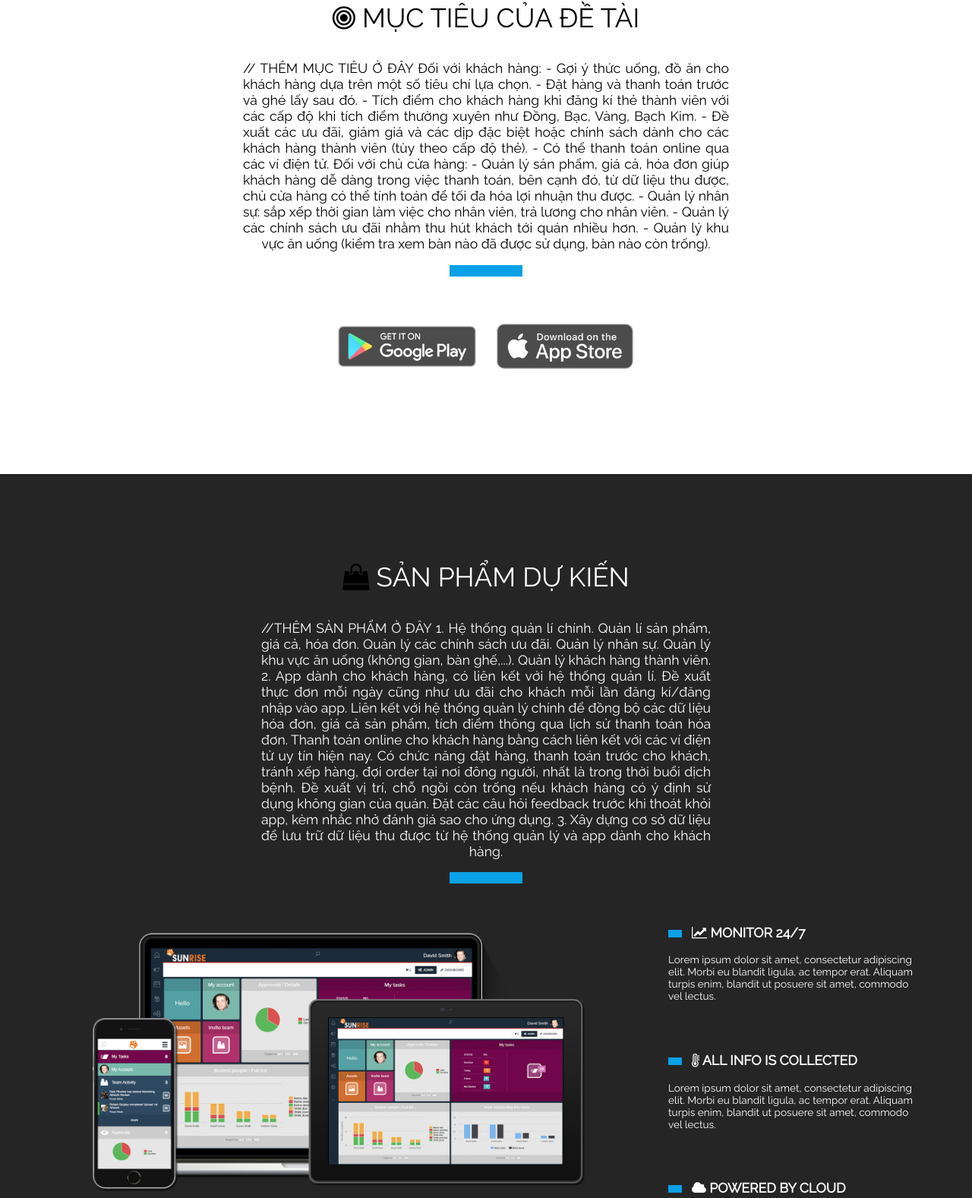
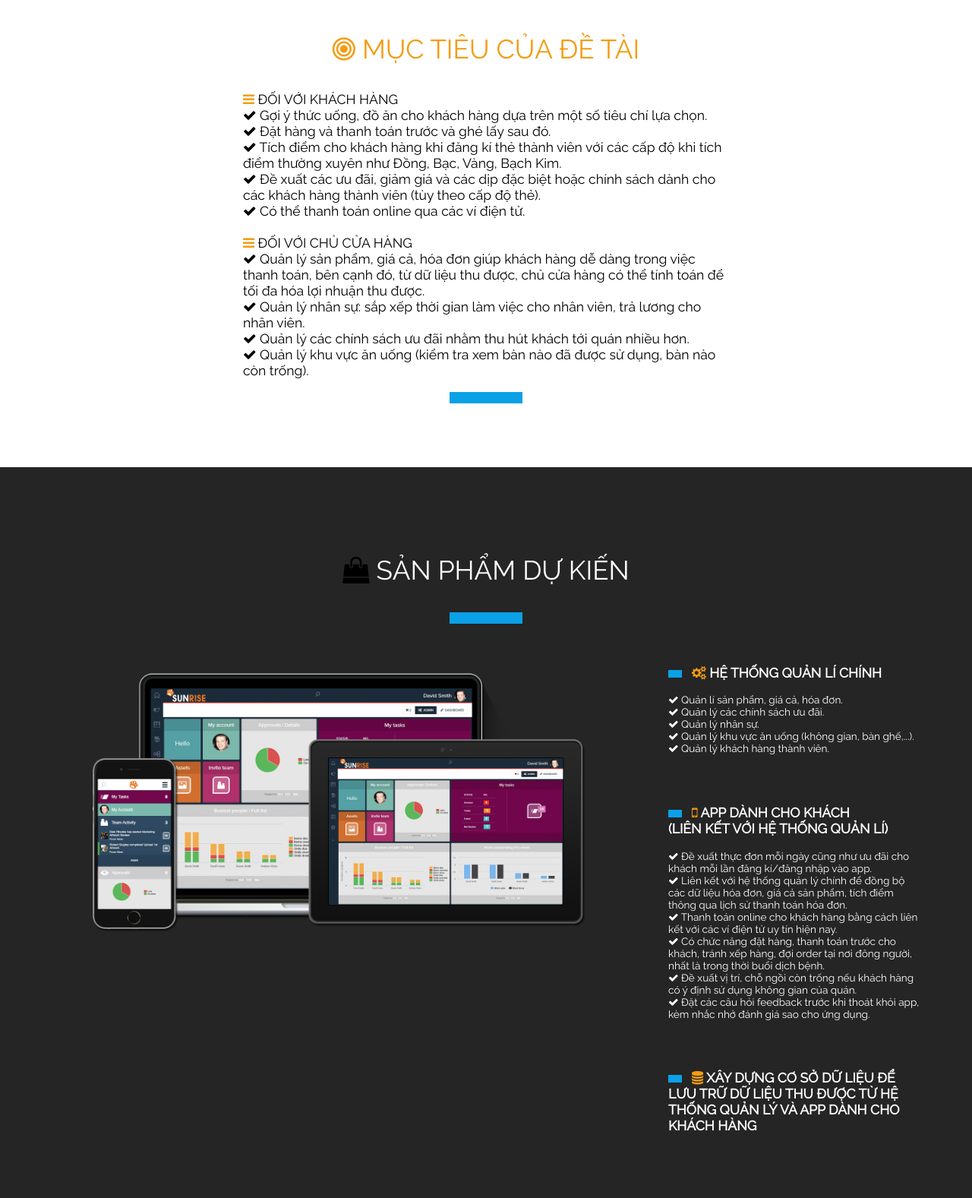
Before and after one commit to JIN-zz-tt/BDC-Assignment, a plain HTML site: page index.html in a window 1280 px wide. Shown: the part 991-2568 px from the top of the page at 76% size. Drawn offline with nearby package versions, Linux system fonts and the light colour scheme.

Commit message:
add some feature

```diff
--- a/index.html
+++ b/index.html
@@ -2,7 +2,7 @@
 <html>
     <title>TEAM 9</title>
     <meta charset="UTF-8">
-    <link rel="shortcut icon" href="images/fav.png" />
+    <link rel="shortcut icon" href="images/hcmut.png" />
     <link rel="stylesheet" href="css/style.css">
     <link rel="stylesheet" href="css/flex.css">
     <link rel="stylesheet" href="css/color.css">
@@ -15,7 +15,8 @@
         <!-- Navigation -->
         <header id="navigationBar" class="container-fluid-sm flex-direction-auto text-white bg-flat-black">
             <div id="header-logo" class="header-logo">
-                <a href="index.html" title="Home page"><img src="images/logo-web.png" height="48"></a>
+                <a href="index.html" title="Home page"><img src="images/hcmut.png" height="48"></a>
+
             </div>
             <nav id="navigationList" class="flex-self-center padding-col-md text-center">
                 <ul>
@@ -31,7 +32,7 @@
         <main>
             <!-- Header -->
             <section id="headerSection" class="container-fluid-lg text-center text-white img-cover" style="background-image:url(images/bg.jpg)">
-                <h1 id="headerSection-header" class="margin-bottom"> TÊN ĐỀ TÀI </h1>
+                <h1 id="headerSection-header" class="margin-bottom text-yellow"> PHÂN TÍCH, ĐÁNH GIÁ VÀ TRIỂN KHAI MÔ HÌNH TỐI ƯU <br> CHO DỊCH VỤ KINH DOANH COFFEE </h1>
                 <h3 id="headerSection-description" class="width-half align-center-row text-justify-center">
                     Với đặc thù công việc gắn với khách hàng và sự hài lòng của khách hàng, lĩnh vực dịch vụ đang tạo ra ngày càng
                     nhiều dữ liệu. Khai thác khối lượng dữ liệu này cách hợp lý có thể giúp các nhà đầu tư vào lĩnh vực dịch vụ đem về lợi ích rất lớn.<br><br>
@@ -48,51 +49,32 @@
             </section>
 
             <!-- News -->
-            <section id="newsSection" class="container-fluid bg-white text-center text-black">
-                <h1 id="newsSection-header" > <i class="fa fa fa-bullseye text-black"></i> MỤC TIÊU CỦA ĐỀ TÀI </h1>
-                <h3 id="newsSection-description" class="width-half align-center-row text-justify-center">
-                    // THÊM MỤC TIÊU Ở ĐÂY
-                    Đối với khách hàng:
-                        - Gợi ý thức uống, đồ ăn cho khách hàng dựa trên một số tiêu chí lựa chọn.
-                        - Đặt hàng và thanh toán trước và ghé lấy sau đó.
-                        - Tích điểm cho khách hàng khi đăng kí thẻ thành viên với các cấp độ khi tích điểm thường xuyên như Đồng, Bạc, Vàng, Bạch Kim.
-                        - Đề xuất các ưu đãi, giảm giá và các dịp đặc biệt hoặc chính sách dành cho các khách hàng thành viên (tùy theo cấp độ thẻ).
-                        - Có thể thanh toán online qua các ví điện tử.
-
-                    Đối với chủ cửa hàng:
-                        - Quản lý sản phẩm, giá cả, hóa đơn giúp khách hàng dễ dàng trong việc thanh toán, bên cạnh đó, từ dữ liệu thu được, chủ cửa hàng có thể tính toán để tối đa hóa lợi nhuận thu được.
-                        - Quản lý nhân sự: sắp xếp thời gian làm việc cho nhân viên, trả lương cho nhân viên.
-                        - Quản lý các chính sách ưu đãi nhằm thu hút khách tới quán nhiều hơn.
-                        - Quản lý khu vực ăn uống (kiểm tra xem bàn nào đã được sử dụng, bàn nào còn trống).
+            <section id="newsSection" class="container-fluid bg-white text-black text-center">
+                <h1 id="newsSection-header" class="text-yellow text-center"> <i class="fa fa fa-bullseye text-yellow"></i> MỤC TIÊU CỦA ĐỀ TÀI </h1>
+                <h3 id="newsSection-description" class="width-half align-center-row text-left">
+                    <i class="fa fa-bars text-yellow"> </i> ĐỐI VỚI KHÁCH HÀNG<br>
+                        <i class="fa fa-check"></i> Gợi ý thức uống, đồ ăn cho khách hàng dựa trên một số tiêu chí lựa chọn. <br>
+                        <i class="fa fa-check"></i> Đặt hàng và thanh toán trước và ghé lấy sau đó. <br>
+                        <i class="fa fa-check"></i> Tích điểm cho khách hàng khi đăng kí thẻ thành viên với các cấp độ khi tích điểm thường xuyên như Đồng, Bạc, Vàng, Bạch Kim. <br>
+                        <i class="fa fa-check"></i> Đề xuất các ưu đãi, giảm giá và các dịp đặc biệt hoặc chính sách dành cho các khách hàng thành viên (tùy theo cấp độ thẻ). <br>
+                        <i class="fa fa-check"></i> Có thể thanh toán online qua các ví điện tử. <br>
+                     <br>
+                    <i class="fa fa-bars text-yellow"></i> ĐỐI VỚI CHỦ CỬA HÀNG <br>
+                        <i class="fa fa-check"></i> Quản lý sản phẩm, giá cả, hóa đơn giúp khách hàng dễ dàng trong việc thanh toán, bên cạnh đó, từ dữ liệu thu được, chủ cửa hàng có thể tính toán để tối đa hóa lợi nhuận thu được. <br>
+                        <i class="fa fa-check"></i> Quản lý nhân sự: sắp xếp thời gian làm việc cho nhân viên, trả lương cho nhân viên. <br>
+                        <i class="fa fa-check"></i> Quản lý các chính sách ưu đãi nhằm thu hút khách tới quán nhiều hơn. <br>
+                        <i class="fa fa-check"></i> Quản lý khu vực ăn uống (kiểm tra xem bàn nào đã được sử dụng, bàn nào còn trống). <br>
 
                 </h3>
-                <div id="newsSection-line" class="line line-md line-blue align-center-horizontal"></div>
+                <div id="newsSection-line" class="line line-md line-blue align-center-horizontal text-center"></div>
 
-                <div id="newsSection-body" class="width-half align-center-all flex-direction-auto flex-main-center padding-md ">
-                    <a id="button-google" href="#"><img class="btn-app-store" src="images/google-play-badge.png"></a>
-                    <a id="button-appstore" href="#"><img class="btn-app-store" src="images/App_Store.png"></a>
-                </div>
+
             </section>
 
             <!--Feature-->
             <section id="featureSection" class="container-fluid padding-row-lg bg-flat-black text-center text-white">
                 <h1 id="featureSection-header" class="header text-center"> <i class="fa fa-shopping-bag text-black"></i> SẢN PHẨM DỰ KIẾN </h1>
                 <h3 id="featureSection-description" class="width-half align-center-row text-justify-center">
-                    //THÊM SẢN PHẨM Ở ĐÂY
-                    1. Hệ thống quản lí chính.
-                        Quản lí sản phẩm, giá cả, hóa đơn.
-                        Quản lý các chính sách ưu đãi.
-                        Quản lý nhân sự.
-                        Quản lý khu vực ăn uống (không gian, bàn ghế,...).
-                        Quản lý khách hàng thành viên.
-                    2. App dành cho khách hàng, có liên kết với hệ thống quản lí.
-                        Đề xuất thực đơn mỗi ngày cũng như ưu đãi cho khách mỗi lần đăng kí/đăng nhập vào app.
-                        Liên kết với hệ thống quản lý chính để đồng bộ các dữ liệu hóa đơn, giá cả sản phẩm, tích điểm thông qua lịch sử thanh toán hóa đơn.
-                        Thanh toán online cho khách hàng bằng cách liên kết với các ví điện tử uy tín hiện nay.
-                        Có chức năng đặt hàng, thanh toán trước cho khách, tránh xếp hàng, đợi order tại nơi đông người, nhất là trong thời buổi dịch bệnh.
-                        Đề xuất vị trí, chỗ ngồi còn trống nếu khách hàng có ý định sử dụng không gian của quán.
-                        Đặt các câu hỏi feedback trước khi thoát khỏi app, kèm nhắc nhở đánh giá sao cho ứng dụng.
-                    3. Xây dựng cơ sở dữ liệu để lưu trữ dữ liệu thu được từ hệ thống quản lý và app dành cho khách hàng.
                 </h3>
                 <div id="featureSection-line" class="line line-md line-blue align-center-horizontal"></div>
 
@@ -102,27 +84,34 @@
                     </div>
                     <div id="featureSection-body-list" class="flex-direction-reserve-auto-medium flex-col-1 text-left">
                         <div id="item-monitor" class="container-sm">
-                            <h3 id="monitor-title" class="text-bold"><div class="line line-bullet line-blue line-start"></div> <i class="fa fa-line-chart"></i> MONITOR 24/7</h3>
+                            <h3 id="monitor-title" class="text-bold"><div class="line line-bullet line-blue line-start"></div> <i class="fa fa-cogs text-yellow"></i> HỆ THỐNG QUẢN LÍ CHÍNH</h3>
                             <div class="margin-bottom text-justify">
                                 <p id="monitor-description">
-                                    Lorem ipsum dolor sit amet, consectetur adipiscing elit. Morbi eu blandit ligula, ac tempor erat. Aliquam turpis enim, blandit ut posuere sit amet, commodo vel lectus.
+                                    <i class="fa fa-check"></i> Quản lí sản phẩm, giá cả, hóa đơn.<br>
+                                    <i class="fa fa-check"></i> Quản lý các chính sách ưu đãi.<br>
+                                    <i class="fa fa-check"></i> Quản lý nhân sự.<br>
+                                    <i class="fa fa-check"></i> Quản lý khu vực ăn uống (không gian, bàn ghế,...).<br>
+                                    <i class="fa fa-check"></i> Quản lý khách hàng thành viên.<br>
                                 </p>
                             </div>
                         </div>
                         <div id="item-info" class="container-sm">
-                            <h3 id="info-title" class="text-bold"><div class="line line-bullet line-blue line-start"></div>  <i class="fa fa-thermometer"></i> ALL INFO IS COLLECTED</h3>
+                            <h3 id="info-title" class="text-bold"><div class="line line-bullet line-blue line-start"></div>  <i class="fa fa-mobile text-yellow"></i> APP DÀNH CHO KHÁCH <br> (LIÊN KẾT VỚI HỆ THỐNG QUẢN LÍ)</h3>
                             <div class="margin-bottom text-justify">
                                 <p id="info-description">
-                                    Lorem ipsum dolor sit amet, consectetur adipiscing elit. Morbi eu blandit ligula, ac tempor erat. Aliquam turpis enim, blandit ut posuere sit amet, commodo vel lectus.
+                                    <i class="fa fa-check"></i> Đề xuất thực đơn mỗi ngày cũng như ưu đãi cho khách mỗi lần đăng kí/đăng nhập vào app. <br>
+                                    <i class="fa fa-check"></i> Liên kết với hệ thống quản lý chính để đồng bộ các dữ liệu hóa đơn, giá cả sản phẩm, tích điểm thông qua lịch sử thanh toán hóa đơn. <br>
+                                    <i class="fa fa-check"></i> Thanh toán online cho khách hàng bằng cách liên kết với các ví điện tử uy tín hiện nay. <br>
+                                    <i class="fa fa-check"></i> Có chức năng đặt hàng, thanh toán trước cho khách, tránh xếp hàng, đợi order tại nơi đông người, nhất là trong thời buổi dịch bệnh. <br>
+                                    <i class="fa fa-check"></i> Đề xuất vị trí, chỗ ngồi còn trống nếu khách hàng có ý định sử dụng không gian của quán. <br>
+                                    <i class="fa fa-check"></i> Đặt các câu hỏi feedback trước khi thoát khỏi app, kèm nhắc nhở đánh giá sao cho ứng dụng.    <br>
                                 </p>
                             </div>
                         </div>
                         <div id="item-cloud" class="container-sm">
-                            <h3 id="cloud-title" class="text-bold"><div class="line line-bullet line-blue line-start"></div>  <i class="fa fa-cloud"></i> POWERED BY CLOUD</h3>
+                            <h3 id="cloud-title" class="text-bold"><div class="line line-bullet line-blue line-start"></div>  <i class="fa fa-database text-yellow"></i> XÂY DỰNG CƠ SỞ DỮ LIỆU ĐỂ LƯU TRỮ DỮ LIỆU THU ĐƯỢC TỪ HỆ THỐNG QUẢN LÝ VÀ APP DÀNH CHO KHÁCH HÀNG</h3>
                             <div class="margin-bottom text-justify">
-                                <p id="cloud-description">
-                                    Lorem ipsum dolor sit amet, consectetur adipiscing elit. Morbi eu blandit ligula, ac tempor erat. Aliquam turpis enim, blandit ut posuere sit amet, commodo vel lectus.
-                                </p>
+
                             </div>
                         </div>
                     </div>
@@ -151,37 +140,37 @@
                 <div id="aboutUsSection-body" class="container-fluid-sm flex-main-around flex-direction-auto-medium">
                     <div class="flex-direction-auto flex-col-1">
                         <!-- First card -->
+                        <div id="people-trang" class="flex-col flex-col-1 text-center margin-sm">
+                            <img id="trang-avatar" class="container-fluid-sm width-half align-center-row img-rounded" src="images/img_avatar2.png">
+                            <h3 id="trang-name" class="text-bold">ĐOÀN THẢO NHI</h3>
+                            <h3 id="trang-role" class="margin-none">TEAM LEADER</span></h3>
+                        </div>
+
+
+                        <!-- Second card -->
                         <div id="people-thanh" class="flex-col flex-col-1 text-center margin-sm">
                             <img id="thanh-avatar" class="container-fluid-sm width-half align-center-row img-rounded" src="images/img_avatar.png">
-                            <h3 id="thanh-name" class="text-bold">Thanh Hoang Le Hai</h3>
-                            <h3 id="thanh-role" class="margin-none">Windows Developer</span></h3>
-                            <p id="thanh-technology" class="margin-none">.NET (WPF, Windows Service)</span></p>
-                        </div>
-
-                        <!-- Second card -->
-                        <div id="people-kha" class="flex-col flex-col-1 text-center margin-sm">
-                            <img id="kha-avatar" class="container-fluid-sm width-half align-center-row img-rounded" src="images/img_avatar.png">
-                            <h3 id="kha-name" class="text-bold">Kha Tran Dinh Nguyen</h3>
-                            <h3 id="kha-role" class="margin-none">Mobile Developer</span></h3>
-                            <p id="kha-technology" class="margin-none">React Native</span></p>
+                            <h3 id="thanh-name" class="text-bold">LÊ QUỐC HUY</h3>
+                            <h3 id="thanh-role" class="margin-none">MEMBER</span></h3>
                         </div>
                     </div>
 
                     <div class="flex-direction-auto flex-col-1">
                         <!-- Third card -->
+
+                        <div id="people-kha" class="flex-col flex-col-1 text-center margin-sm">
+                            <img id="kha-avatar" class="container-fluid-sm width-half align-center-row img-rounded" src="images/img_avatar.png">
+                            <h3 id="kha-name" class="text-bold">LƯU QUỐC HƯNG THỊNH</h3>
+                            <h3 id="kha-role" class="margin-none">MEMBER</span></h3>
+                        </div>
+
+
+                    <!--Fourth card -->
+
                         <div id="people-nghia" class="flex-col flex-col-1 text-center margin-sm">
                             <img id="nghia-avatar" class="container-fluid-sm width-half align-center-row img-rounded" src="images/img_avatar.png">
-                            <h3 id="nghia-name" class="text-bold">Nghia Nguyen Huu</h3>
-                            <h3 id="nghia-role" class="margin-none">Backend Developer</span></h3>
-                            <p id="nghia-technology" class="margin-none">Node.js Cloud Database</span></p>
-                        </div>
-
-                    <!--Fourth card -->
-                        <div id="people-trang" class="flex-col flex-col-1 text-center margin-sm">
-                            <img id="trang-avatar" class="container-fluid-sm width-half align-center-row img-rounded" src="images/img_avatar2.png">
-                            <h3 id="trang-name" class="text-bold">Trang Nguyen Thi Thu</h3>
-                            <h3 id="trang-role" class="margin-none">Bussiness Analyst </span></h3>
-                            <p id="trang-technology" class="margin-none">Project Supervisor</span></p>
+                            <h3 id="nghia-name" class="text-bold">TRƯƠNG HOÀNG NGUYÊN VŨ</h3>
+                            <h3 id="nghia-role" class="margin-none">MEMBER</span></h3>
                         </div>
                     </div>
                 </div>
@@ -194,11 +183,11 @@
                 <!-- About us -->
                 <section id="aboutSection" class="flex-col-1 margin-md">
                     <div id="project" class="container-fluid-sm">
-                        <h2 id="project-title" class="margin-none">About Miner Tracker</h2>
+                        <h2 id="project-title" class="margin-none">About Team 9</h2>
                         <div id="project-line" class="line line-smd line-blue margin-none"></div>
                         <div id="project-body">
                             <p id="project-description" class="text-justify-left">
-                                Lorem ipsum dolor sit amet, consectetur adipiscing elit. Morbi eu blandit ligula, ac tempor erat. Aliquam turpis enim, blandit ut posuere sit amet, commodo vel lectus.
+
                             </p>
                         </div>
 
```
Also changed, not shown: images/App_Store.png (deleted), images/google-play-badge.png (deleted), images/hcmut.png (added).
